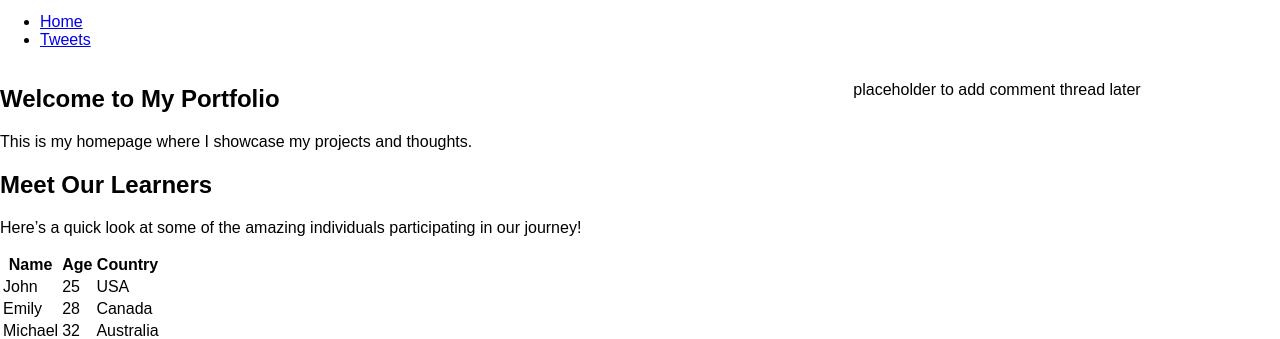
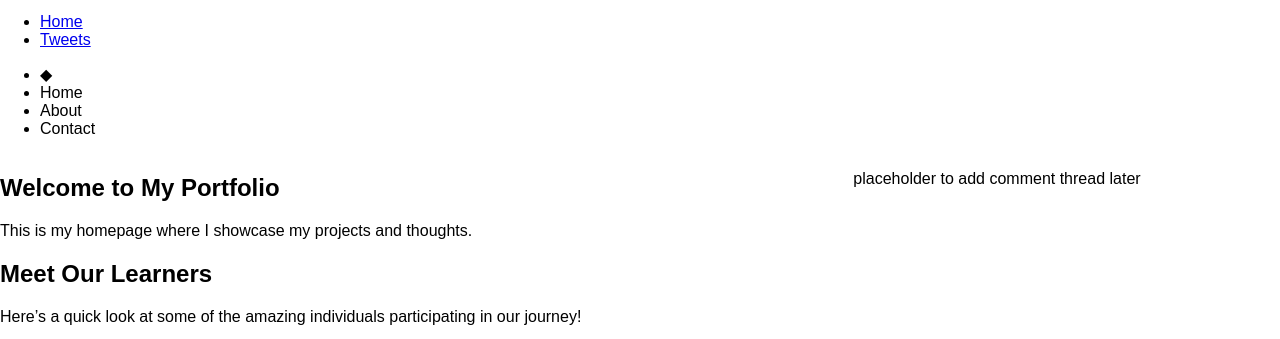
Before and after one commit to melitamiloka-art/alx_html_css, a plain HTML site: page base_css/index.html in a window 1280 px wide. Shown: the part 710-1049 px from the top of the page. Drawn offline with Linux system fonts and the light colour scheme.

Commit message:
Add index.html

```diff
--- a/base_css/index.html
+++ b/base_css/index.html
@@ -32,6 +32,13 @@
          <ul>
         <li><a href="index.html">Home</a></li>
         <li><a href="tweets.html">Tweets</a></li>
+    </ul>
+
+    <ul>
+        <li class="logo">&#9670;</li>
+        <li>Home</li>
+        <li>About</li>
+        <li>Contact</li>
     </ul>
     </header>
 
```
